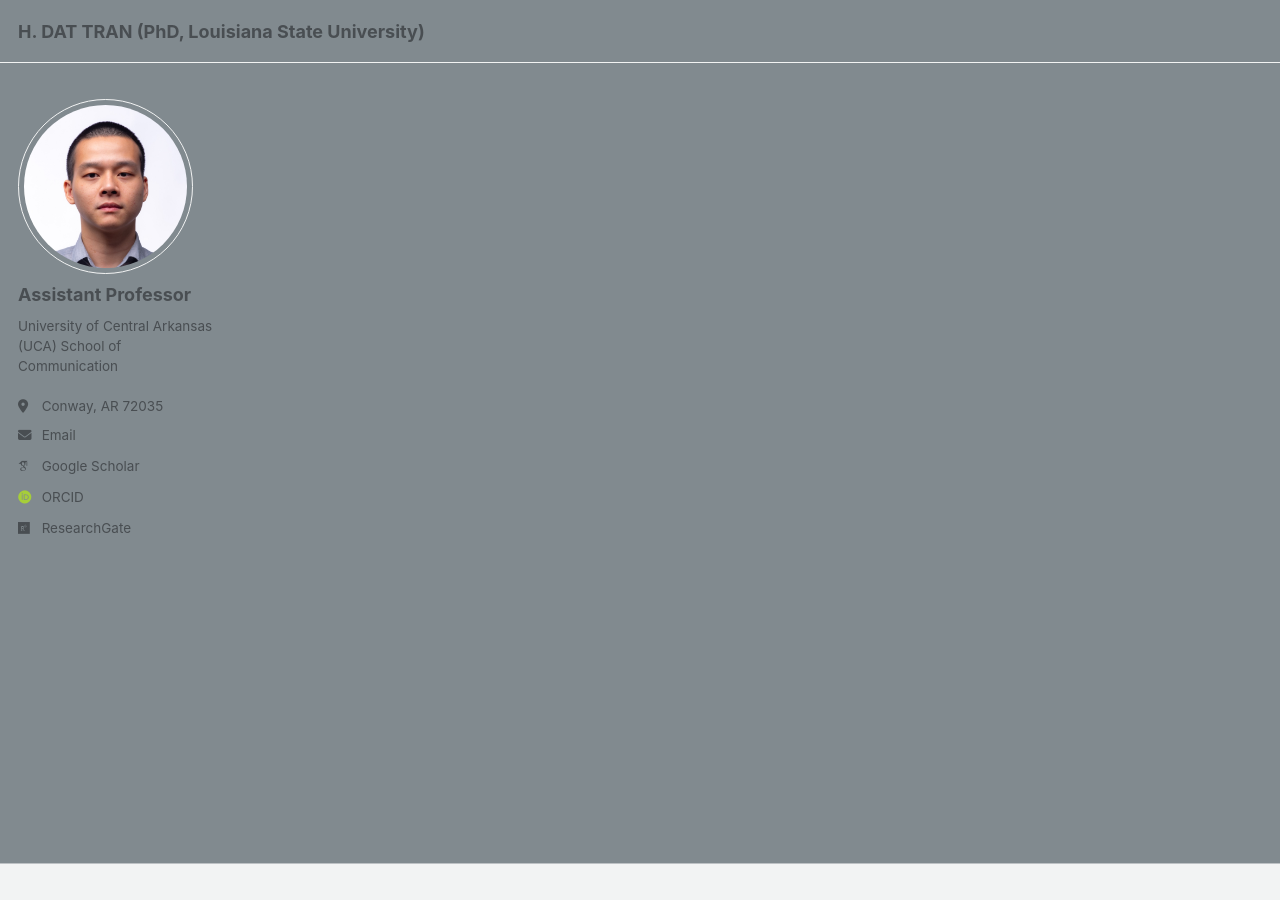
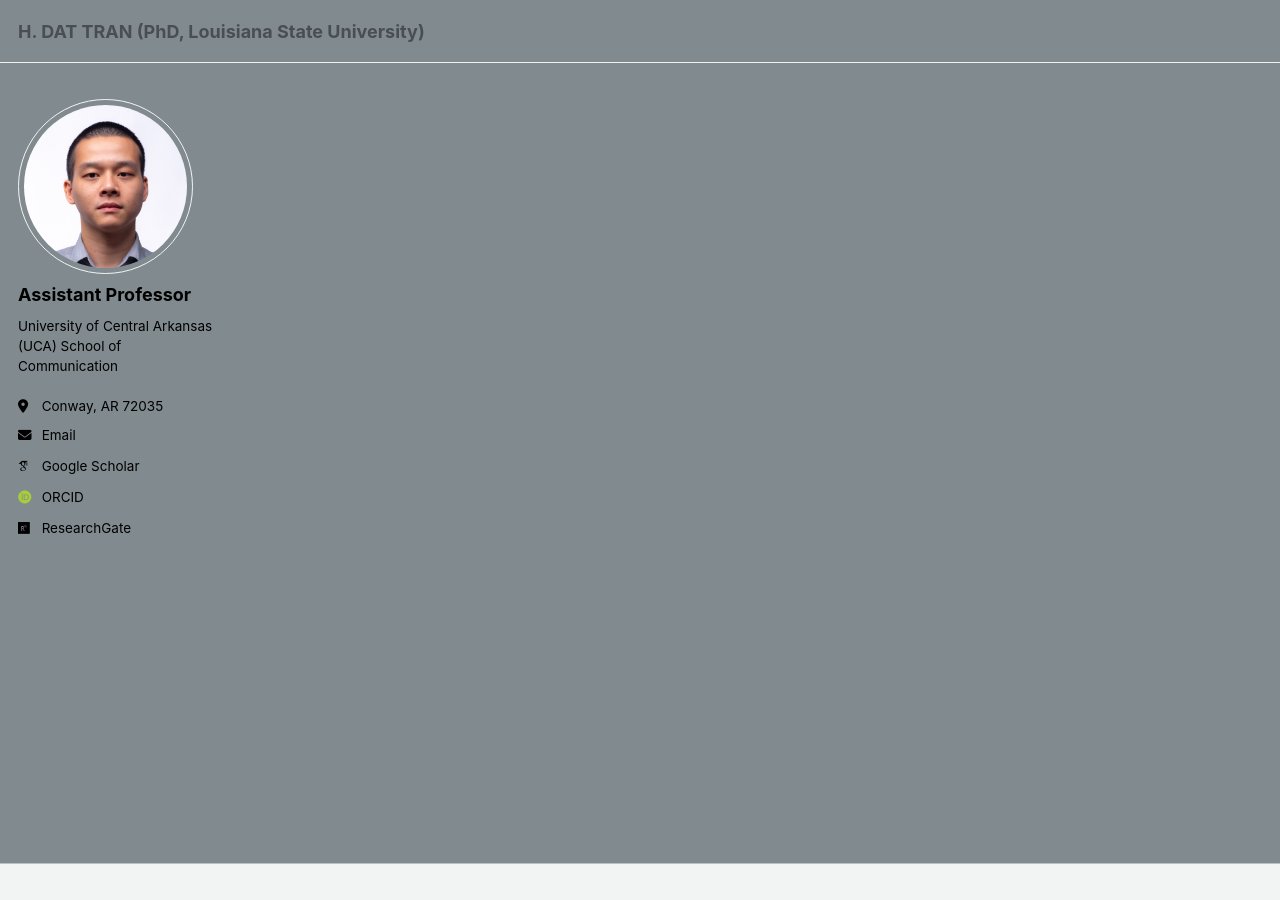
Before and after one commit to hdattran/hdattran.github.io, a Jekyll site: the page built from _pages/about.md, in a window 1280 px wide. Built offline with Jekyll 4.4.1, drawn with Linux system fonts in a browser that asks for light colours; some web fonts are replaced.

Commit message:
Update _default.scss

```diff
--- a/_sass/theme/_default.scss
+++ b/_sass/theme/_default.scss
@@ -41,7 +41,7 @@ $sidebar-screen-min-width   : 1024px;
     --global-link-color-visited         : mix(#fff, #2f7f93, 25%);
     --global-masthead-link-color        : #{$dark-gray};
     --global-masthead-link-color-hover  : mix(#000, #{$gray}, 25%);
-    --global-text-color                 : #{$dark-gray};
-    --global-text-color-light           : #{$light-gray};
+    --global-text-color                 : #000000;
+    --global-text-color-light           : #000000;
     --global-thead-color                : #{$lighter-gray};
 }
```
